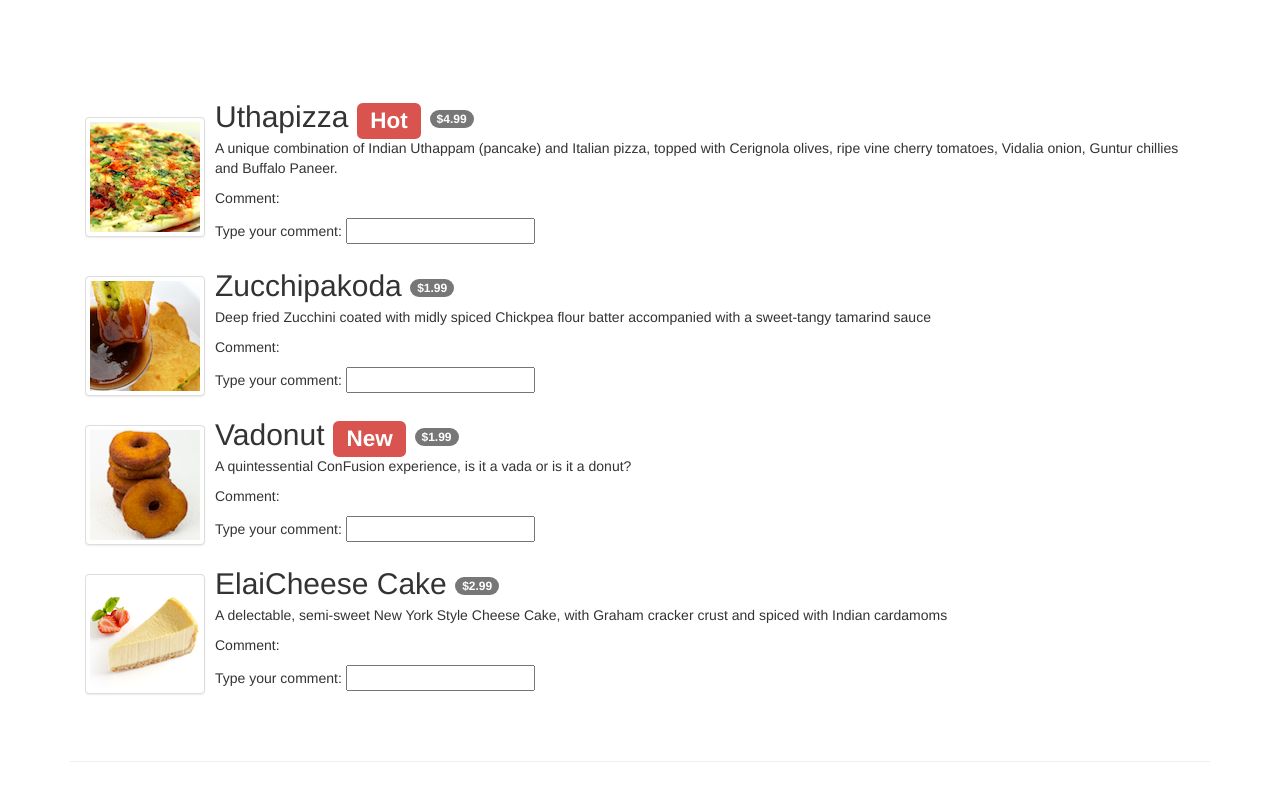
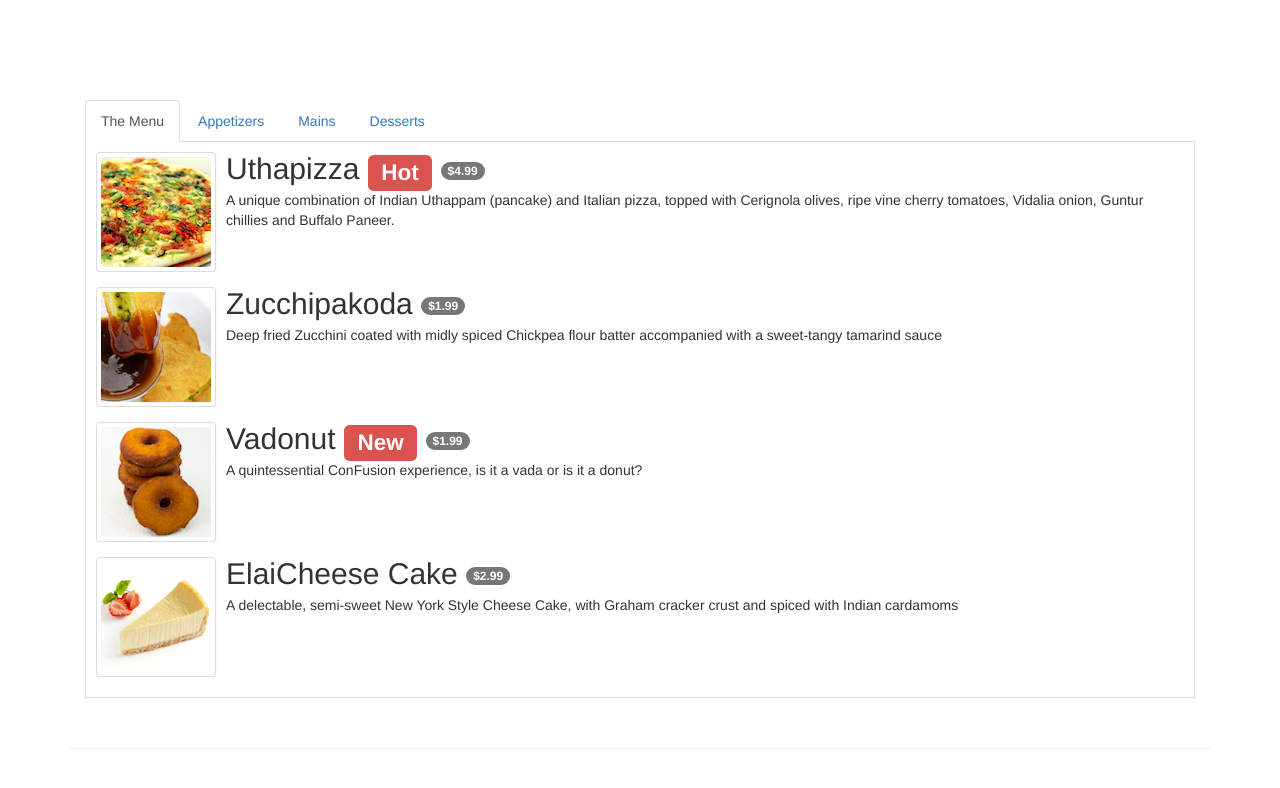
Before and after one commit to bcuevas07/AngularJS_conFusion, a website: page app/menu.html in a window 1280 px wide. Drawn offline with Linux system fonts and the light colour scheme.

Commit message:
Filters exercise

```diff
--- a/app/menu.html
+++ b/app/menu.html
@@ -28,8 +28,35 @@
         <div class="row row-content" ng-controller="menuController as menuCtrl">
 
             <div class="col-xs-12">
-                <ul class="media-list">
-                    <li class="media" ng-repeat="dish in menuCtrl.dishes">
+                <ul class="nav nav-tabs" role="tablist">
+                    <li role="presentation"
+                        ng-class="{active:menuCtrl.isSelected(1)}">
+                        <a ng-click="menuCtrl.select(1)"
+                           aria-controls="all menu"
+                           role="tab">The Menu</a>
+                    </li>
+                    <li role="presentation"
+                        ng-class="{active:menuCtrl.isSelected(2)}">
+                        <a ng-click="menuCtrl.select(2)"
+                           aria-controls="appetizers"
+                           role="tab">Appetizers</a>
+                    </li>
+                    <li role="presentation"
+                        ng-class="{active:menuCtrl.isSelected(3)}">
+                        <a ng-click="menuCtrl.select(3)"
+                           aria-controls="mains"
+                           role="tab">Mains</a>
+                    </li>
+                    <li role="presentation"
+                        ng-class="{active:menuCtrl.isSelected(4)}">
+                        <a ng-click="menuCtrl.select(4)"
+                           aria-controls="desserts"
+                           role="tab">Desserts</a>
+                    </li>
+                </ul>
+                <div class="tab-content">
+                    <ul class="media-list tab-pane fade in active">
+                        <li class="media" ng-repeat="dish in menuCtrl.dishes | filter:menuCtrl.filtText">
                             <div class="media-left media-middle">
                                 <a href="#">
                                     <img class="media-object img-thumbnail"
@@ -41,12 +68,10 @@
                                     <span class="label label-danger">{{dish.label}}</span>
                                     <span class="badge">{{dish.price | currency}}</span></h2>
                                 <p>{{dish.description}}</p>
-                            <p>Comment: {{dish.comment}}</p>
-                            <p>Type your comment:
-                             <input type="text" ng-model="dish.comment"></p>
                             </div>
                         </li>
                     </ul>
+                </div>
             </div>
         </div> <!-- row 0 -->
     </div> <!-- Contaienr -->
@@ -55,6 +80,9 @@
         var app = angular.module('confusionApp',[]);
 
         app.controller('menuController', function() {
+
+            this.tab = 1;
+            this.filtText = '';
 
             var dishes=[
 
@@ -97,6 +125,24 @@
             ];
 
             this.dishes = dishes;
+
+            this.select = function(setTab) {
+                this.tab = setTab;
+
+                if (setTab == 2)
+                    this.filtText = "appetizer";
+                else if (setTab == 3)
+                    this.filtText = "mains";
+                else if (setTab == 4)
+                    this.filtText = "dessert";
+                else
+                    this.filtText = "";
+            }
+
+            this.isSelected = function(checkTab) {
+                return (this.tab == checkTab);
+            }
+
         });
 
     </script>
```
Lines whose indentation alone changed are shown as unchanged.
